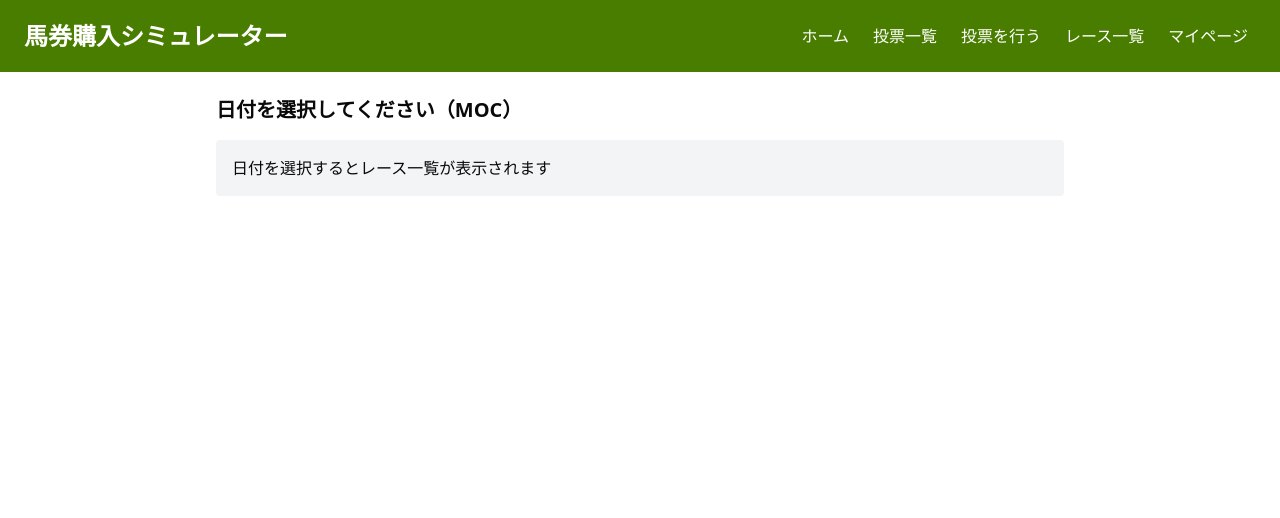
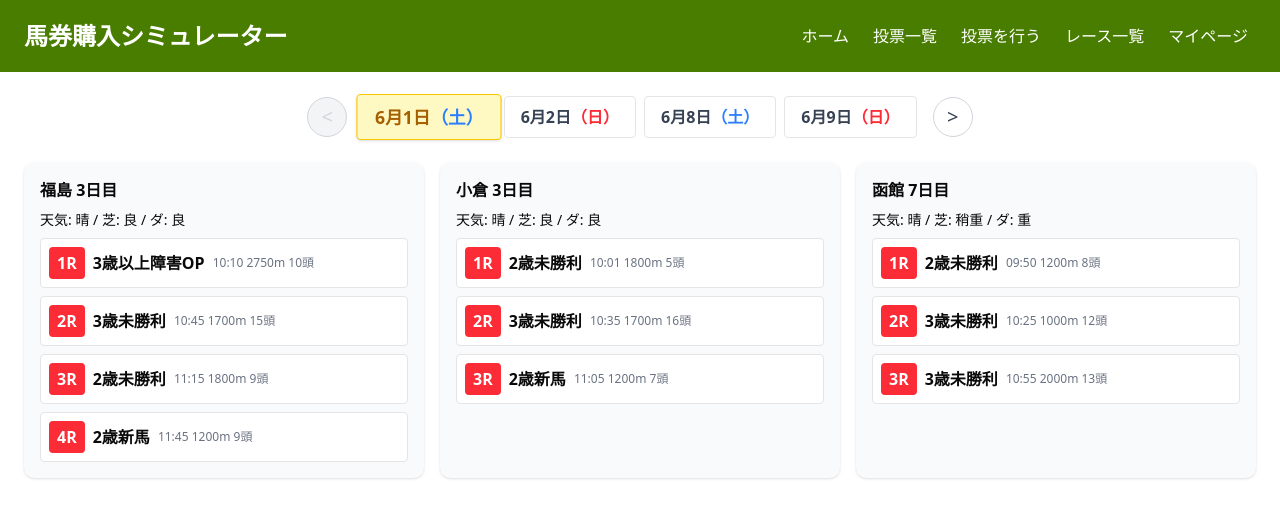
Before and after one commit to RyotaIhara/my-ui-playground, a Next.js app: page /races in a window 1280 px wide. Shown: the top 518 px of the page. Built offline with nearby package versions, Linux system fonts and the light colour scheme.

Commit message:
レース一覧画面の作成

```diff
--- /dev/null
+++ b/src/app/common/components/DateSelector.tsx
@@ -0,0 +1,111 @@
+"use client";
+import { useState } from "react";
+
+// 6月〜8月の土日ダミーデータ（20日分）
+const dates = [
+    { date: "6月1日", day: "土" }, { date: "6月2日", day: "日" },
+    { date: "6月8日", day: "土" }, { date: "6月9日", day: "日" },
+    { date: "6月15日", day: "土" }, { date: "6月16日", day: "日" },
+    { date: "6月22日", day: "土" }, { date: "6月23日", day: "日" },
+    { date: "6月29日", day: "土" }, { date: "6月30日", day: "日" },
+    { date: "7月6日", day: "土" }, { date: "7月7日", day: "日" },
+    { date: "7月13日", day: "土" }, { date: "7月14日", day: "日" },
+    { date: "7月20日", day: "土" }, { date: "7月21日", day: "日" },
+    { date: "7月27日", day: "土" }, { date: "7月28日", day: "日" },
+    { date: "8月3日", day: "土" }, { date: "8月4日", day: "日" },
+];
+
+type DateSelectorProps = {
+    onDateClick?: (index: number) => void;
+    initialSelectedIndex?: number;
+    visibleCount?: number;
+};
+
+export default function DateSelector({
+    onDateClick,
+    initialSelectedIndex = 0,
+    visibleCount = 4,
+}: DateSelectorProps) {
+  const [centerIndex, setCenterIndex] = useState(initialSelectedIndex);
+  const [start, setStart] = useState(() => Math.max(0, initialSelectedIndex - Math.floor(visibleCount / 2)));
+
+  const canLeft = centerIndex > 0;
+  const canRight = centerIndex < dates.length - 1;
+  const visibleDates = dates.slice(start, start + visibleCount);
+
+  // 日付クリック時
+  const handleDateClick = (idx: number) => {
+    setCenterIndex(idx);
+    if (onDateClick) onDateClick(idx);
+    // スクロール位置も調整
+    if (idx < start) {
+      setStart(idx);
+    } else if (idx >= start + visibleCount) {
+      setStart(idx - visibleCount + 1);
+    }
+  };
+
+  // 左右ボタン
+  const handleLeft = () => {
+    if (centerIndex > 0) {
+      const newCenter = centerIndex - 1;
+      setCenterIndex(newCenter);
+      if (newCenter < start + 1 && start > 0) {
+        setStart(start - 1);
+      }
+      if (onDateClick) onDateClick(newCenter);
+    }
+  };
+  const handleRight = () => {
+    if (centerIndex < dates.length - 1) {
+      const newCenter = centerIndex + 1;
+      setCenterIndex(newCenter);
+      if (newCenter > start + visibleCount - 2 && start + visibleCount < dates.length) {
+        setStart(start + 1);
+      }
+      if (onDateClick) onDateClick(newCenter);
+    }
+  };
+
+  return (
+    <div className="flex justify-center items-center gap-2">
+      <button
+        className={`flex-shrink-0 w-10 h-10 flex items-center justify-center text-xl rounded-full border border-gray-300 mx-2 transition-colors
+          ${canLeft ? 'bg-white hover:bg-gray-100 text-gray-700' : 'bg-gray-100 text-gray-300 cursor-not-allowed'}`}
+        onClick={handleLeft}
+        disabled={!canLeft}
+        aria-label="左へ"
+      >&#60;</button>
+      {/* 日付カード部分 */}
+      <div className={`flex items-center gap-2 ${visibleDates.length < 5 ? 'justify-center' : ''}`}>
+        {visibleDates.map((d, idx) => {
+          const realIdx = start + idx;
+          const isSelected = realIdx === centerIndex;
+          return (
+            <button
+              key={d.date + d.day}
+              className={`flex-shrink-0 px-4 py-2 border rounded text-center min-w-[90px] text-base font-bold transition outline-none
+                ${isSelected ? "bg-yellow-100 border-yellow-400 scale-110 shadow text-yellow-700" : "bg-white text-gray-700 hover:bg-gray-50"}
+              `}
+              onClick={() => handleDateClick(realIdx)}
+              tabIndex={0}
+            >
+              {d.date}
+              <span className={d.day === "土" ? "text-blue-500" : "text-red-500"}>
+                （{d.day}）
+              </span>
+            </button>
+          );
+        })}
+      </div>
+      {/* 右ボタン */}
+      <button
+        className={`flex-shrink-0 w-10 h-10 flex items-center justify-center text-xl rounded-full border border-gray-300 mx-2 transition-colors
+          ${canRight ? 'bg-white hover:bg-gray-100 text-gray-700' : 'bg-gray-100 text-gray-300 cursor-not-allowed'}`}
+        onClick={handleRight}
+        disabled={!canRight}
+        aria-label="右へ"
+      >&#62;</button>
+    </div>
+  );
+}
--- a/src/app/races/(list)/pc/RacesDefault.tsx
+++ b/src/app/races/(list)/pc/RacesDefault.tsx
@@ -1,9 +1,65 @@
-export default function RacesDefault() {
+'use client';
+
+import DateSelector from "@/app/common/components/DateSelector";
+
+const dummyVenues = [
+  {
+    name: "福島 3日目",
+    weather: "晴",
+    turf: "良",
+    dirt: "良",
+    races: [
+      { number: 1, name: "3歳以上障害OP", time: "10:10", distance: "2750m", horses: 10 },
+      { number: 2, name: "3歳未勝利", time: "10:45", distance: "1700m", horses: 15 },
+      { number: 3, name: "2歳未勝利", time: "11:15", distance: "1800m", horses: 9 },
+      { number: 4, name: "2歳新馬", time: "11:45", distance: "1200m", horses: 9 },
+    ]
+  },
+  {
+    name: "小倉 3日目",
+    weather: "晴",
+    turf: "良",
+    dirt: "良",
+    races: [
+      { number: 1, name: "2歳未勝利", time: "10:01", distance: "1800m", horses: 5 },
+      { number: 2, name: "3歳未勝利", time: "10:35", distance: "1700m", horses: 16 },
+      { number: 3, name: "2歳新馬", time: "11:05", distance: "1200m", horses: 7 },
+    ]
+  },
+  {
+    name: "函館 7日目",
+    weather: "晴",
+    turf: "稍重",
+    dirt: "重",
+    races: [
+      { number: 1, name: "2歳未勝利", time: "09:50", distance: "1200m", horses: 8 },
+      { number: 2, name: "3歳未勝利", time: "10:25", distance: "1000m", horses: 12 },
+      { number: 3, name: "3歳未勝利", time: "10:55", distance: "2000m", horses: 13 },
+    ]
+  },
+];
+
+export default function RacesDefaultPC() {
   return (
-    <div className="p-6 max-w-4xl mx-auto">
-      <div className="text-xl font-bold mb-4">日付を選択してください（MOC）</div>
-      {/* ここに日付選択UIを将来的に実装 */}
-      <div className="bg-gray-100 p-4 rounded">日付を選択するとレース一覧が表示されます</div>
+    <div className="p-6 max-w-7xl mx-auto">
+      <DateSelector />
+      <div className="flex gap-4 mt-6">
+        {dummyVenues.map(venue => (
+          <div key={venue.name} className="flex-1 bg-gray-50 rounded-lg shadow p-4">
+            <div className="font-bold mb-2">{venue.name}</div>
+            <div className="text-sm mb-2">天気: {venue.weather} / 芝: {venue.turf} / ダ: {venue.dirt}</div>
+            <div className="space-y-2">
+              {venue.races.map(race => (
+                <div key={race.number} className="bg-white border rounded p-2 flex items-center">
+                  <span className="bg-red-500 text-white font-bold rounded px-2 py-1 mr-2">{race.number}R</span>
+                  <span className="font-semibold mr-2">{race.name}</span>
+                  <span className="text-xs text-gray-500">{race.time} {race.distance} {race.horses}頭</span>
+                </div>
+              ))}
+            </div>
+          </div>
+        ))}
+      </div>
     </div>
   );
 }
--- a/src/app/races/(list)/sp/page.tsx
+++ b/src/app/races/(list)/sp/page.tsx
@@ -1,3 +1,5 @@
+'use client';
+
 // src/app/races/(list)/sp/page.tsx など
 export default function RacesDefaultSP() {
   return (
--- a/src/app/votings/components/pc/VotingRaceHeader.tsx
+++ b/src/app/votings/components/pc/VotingRaceHeader.tsx
@@ -1,5 +1,6 @@
 import React, { useState, useEffect } from "react";
 import { useRouter } from "next/navigation";
+import DateSelector from "@/app/common/components/DateSelector";
 
 type RaceTrack = 'tokyo' | 'kyoto' | 'hanshin';
 
@@ -17,8 +18,6 @@ const dates = [
   { date: "8月3日", day: "土" }, { date: "8月4日", day: "日" },
 ];
 
-const raceNumbers = [1,2,3,4,5,6,7,8,9,10,11,12];
-
 export function VotingRaceHeader({
   visibleCount = 5,
   onDateClick,
@@ -31,29 +30,13 @@ export function VotingRaceHeader({
   const router = useRouter();
   const [activeTrack, setActiveTrack] = useState<RaceTrack>('tokyo');
   const [selectedRaceNumber, setSelectedRaceNumber] = useState(1);
-  const [centerIndex, setCenterIndex] = useState(initialSelectedIndex);
-
-  // 最大5つまで中央に収める
-  const half = Math.floor(visibleCount / 2);
-  const start = Math.max(0, Math.min(dates.length - visibleCount, centerIndex - half));
-  const visibleDates = dates.slice(start, start + visibleCount);
-
-  // 左右端の制御
-  const canLeft = start > 0;
-  const canRight = start + visibleCount < dates.length;
 
   // MOC: 真ん中の日付が変わるたびにAPI呼び出し想定
   useEffect(() => {
-    const centerDate = dates[centerIndex];
+    const centerDate = dates[initialSelectedIndex];
     // 本来はここでAPI呼び出し
     console.log('API呼び出し: ', centerDate);
-  }, [centerIndex]);
-
-  // 日付クリック時
-  const handleDateClick = (idx: number) => {
-    setCenterIndex(idx);
-    if (onDateClick) onDateClick(idx);
-  };
+  }, [initialSelectedIndex]);
 
   // 反映ボタン押下時の遷移
   const handleReflect = () => {
@@ -68,54 +51,15 @@ export function VotingRaceHeader({
         <span className="text-base font-semibold text-gray-700">投票レースの変更</span>
       </div>
       {/* 日付カルーセル（最大5つ中央寄せ） */}
-      <div className="w-full flex justify-center mb-4">
-        <div className="inline-flex items-center">
-          {/* 左ボタン */}
-          <button
-            className={`flex-shrink-0 w-10 h-10 flex items-center justify-center text-xl rounded-full border border-gray-300 mx-2 transition-colors
-              ${canLeft ? 'bg-white hover:bg-gray-100 text-gray-700' : 'bg-gray-100 text-gray-300 cursor-not-allowed'}`}
-            onClick={() => setCenterIndex(i => Math.max(0, i - 1))}
-            disabled={!canLeft}
-            aria-label="左へ"
-          >&#60;</button>
-          {/* 日付カード部分 */}
-          <div className={`flex items-center gap-2 ${visibleDates.length < 5 ? 'justify-center' : ''}`}>
-            {visibleDates.map((d, idx) => {
-              const realIdx = start + idx;
-              const isSelected = realIdx === centerIndex;
-              return (
-                <button
-                  key={d.date + d.day}
-                  className={`flex-shrink-0 px-4 py-2 border rounded text-center min-w-[90px] text-base font-bold transition outline-none
-                    ${isSelected ? "bg-yellow-100 border-yellow-400 scale-110 shadow text-yellow-700" : "bg-white text-gray-700 hover:bg-gray-50"}
-                  `}
-                  onClick={() => handleDateClick(realIdx)}
-                  tabIndex={0}
-                >
-                  {d.date}
-                  <span className={d.day === "土" ? "text-blue-500" : "text-red-500"}>
-                    （{d.day}）
-                  </span>
-                </button>
-              );
-            })}
-          </div>
-          {/* 右ボタン */}
-          <button
-            className={`flex-shrink-0 w-10 h-10 flex items-center justify-center text-xl rounded-full border border-gray-300 mx-2 transition-colors
-              ${canRight ? 'bg-white hover:bg-gray-100 text-gray-700' : 'bg-gray-100 text-gray-300 cursor-not-allowed'}`}
-            onClick={() => setCenterIndex(i => Math.min(dates.length - 1, i + 1))}
-            disabled={!canRight}
-            aria-label="右へ"
-          >&#62;</button>
-        </div>
+      <div className="mb-4">
+        <DateSelector visibleCount={visibleCount} onDateClick={onDateClick} initialSelectedIndex={initialSelectedIndex} />
       </div>
       {/* 下部：レース会場・レース番号セレクト・反映ボタン（中央寄せ） */}
       <div className="flex items-center mb-4 justify-center w-full">
         <select
           className="border border-gray-300 rounded px-3 py-2 text-base mr-2"
           value={activeTrack}
-          onChange={e => setActiveTrack(e.target.value as RaceTrack)}
+          onChange={e => setActiveTrack(e.target.value as any)}
         >
           <option value="tokyo">東京</option>
           <option value="kyoto">京都</option>
@@ -126,7 +70,7 @@ export function VotingRaceHeader({
           value={selectedRaceNumber}
           onChange={e => setSelectedRaceNumber(Number(e.target.value))}
         >
-          {raceNumbers.map(num => (
+          {[1,2,3,4,5,6,7,8,9,10,11,12].map(num => (
             <option key={num} value={num}>{num}R</option>
           ))}
         </select>
```
